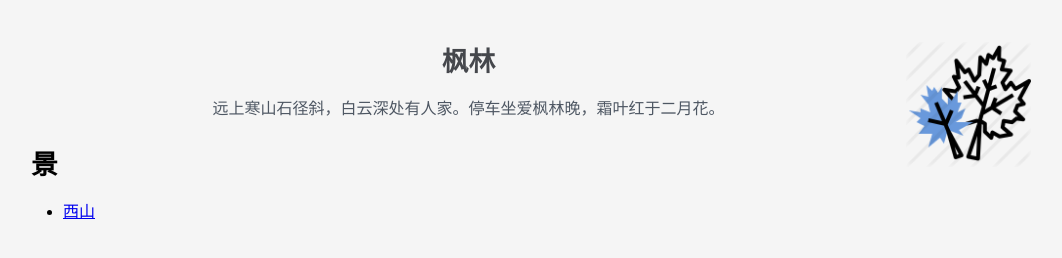
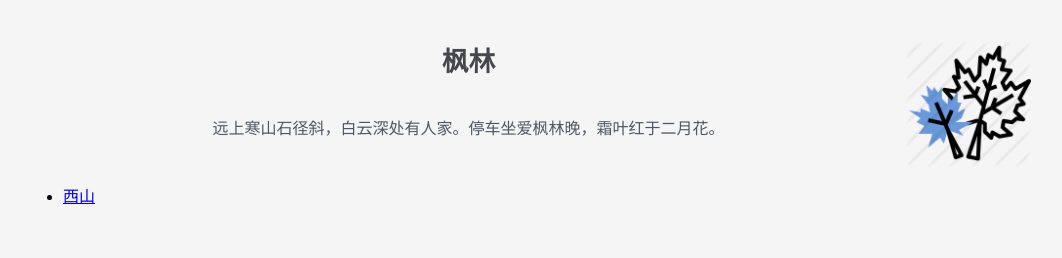
Before and after one commit to plusplus610/plusplus610.github.io, a plain HTML site: page index.html in a window 1280 px wide. Shown: the whole page, without its empty margins (109-1171 px from the left). Drawn offline with Linux system fonts and the light colour scheme.

Commit message:
update index

```diff
--- a/index.html
+++ b/index.html
@@ -174,12 +174,12 @@
             style="text-align: center; color: #45474c; font-family: 'Helvetica Neue', Helvetica, Arial, sans-serif;">
             枫林
         </h1>
-        <p class="" style="text-align: center;color: #4e5763;">远上寒山石径斜，白云深处有人家。停车坐爱枫林晚，霜叶红于二月花。</p>
+        <p class="" style="text-align: center;color: #4e5763;padding: 20px 0px;">远上寒山石径斜，白云深处有人家。停车坐爱枫林晚，霜叶红于二月花。</p>
 
     </div>
     <div>
         <!-- 景 -->
-        <h1 id="note" style="font-family: 'Helvetica Neue', Helvetica, Arial, sans-serif;">景</h1>
+        <h1 id="note" style="font-family: 'Helvetica Neue', Helvetica, Arial, sans-serif;"></h1>
         <ul style="font-family: 'Helvetica Neue', Helvetica, Arial, sans-serif;">
             <li> <a href="./西山/西山.htm">西山</a> </li>
         </ul>
```
